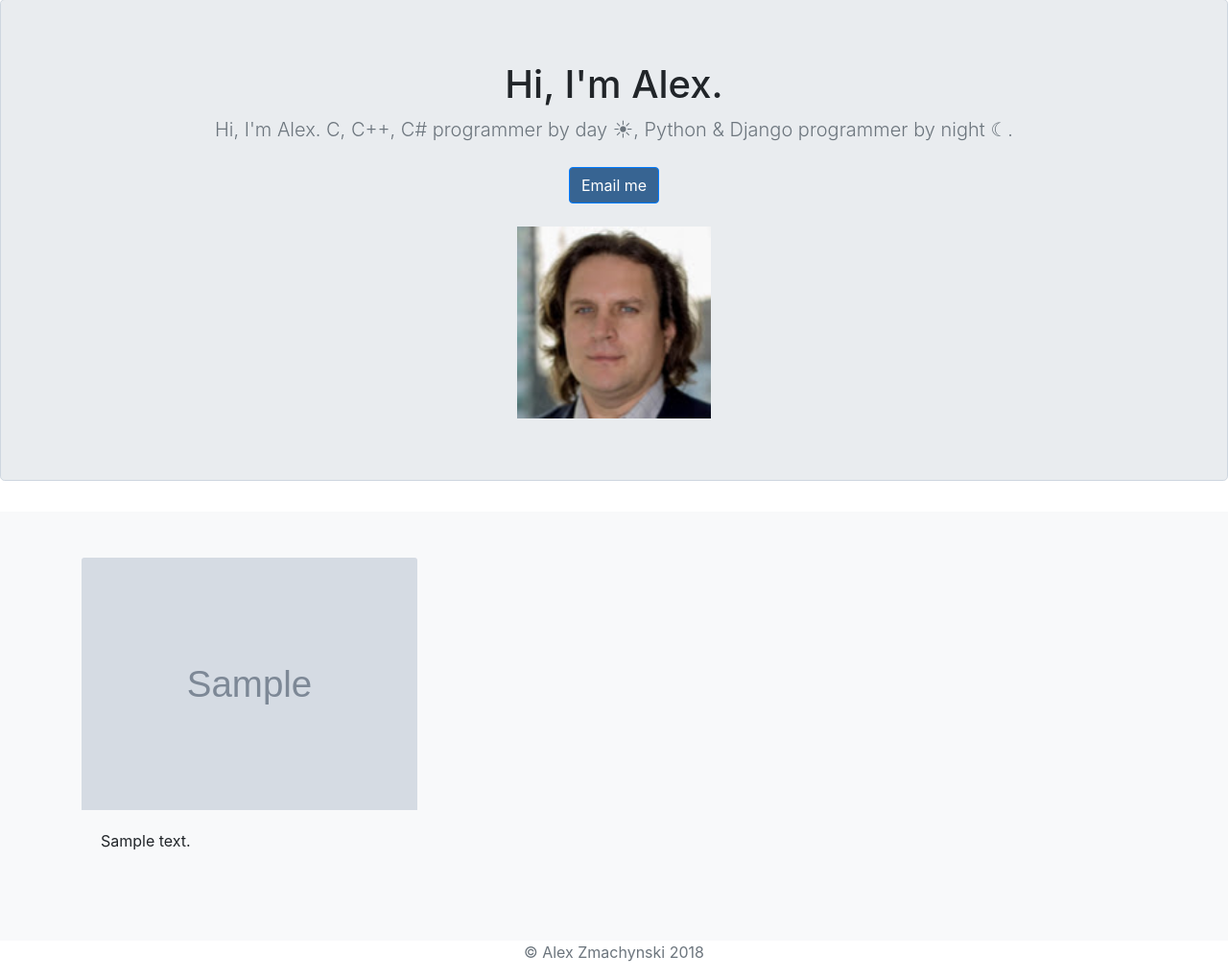
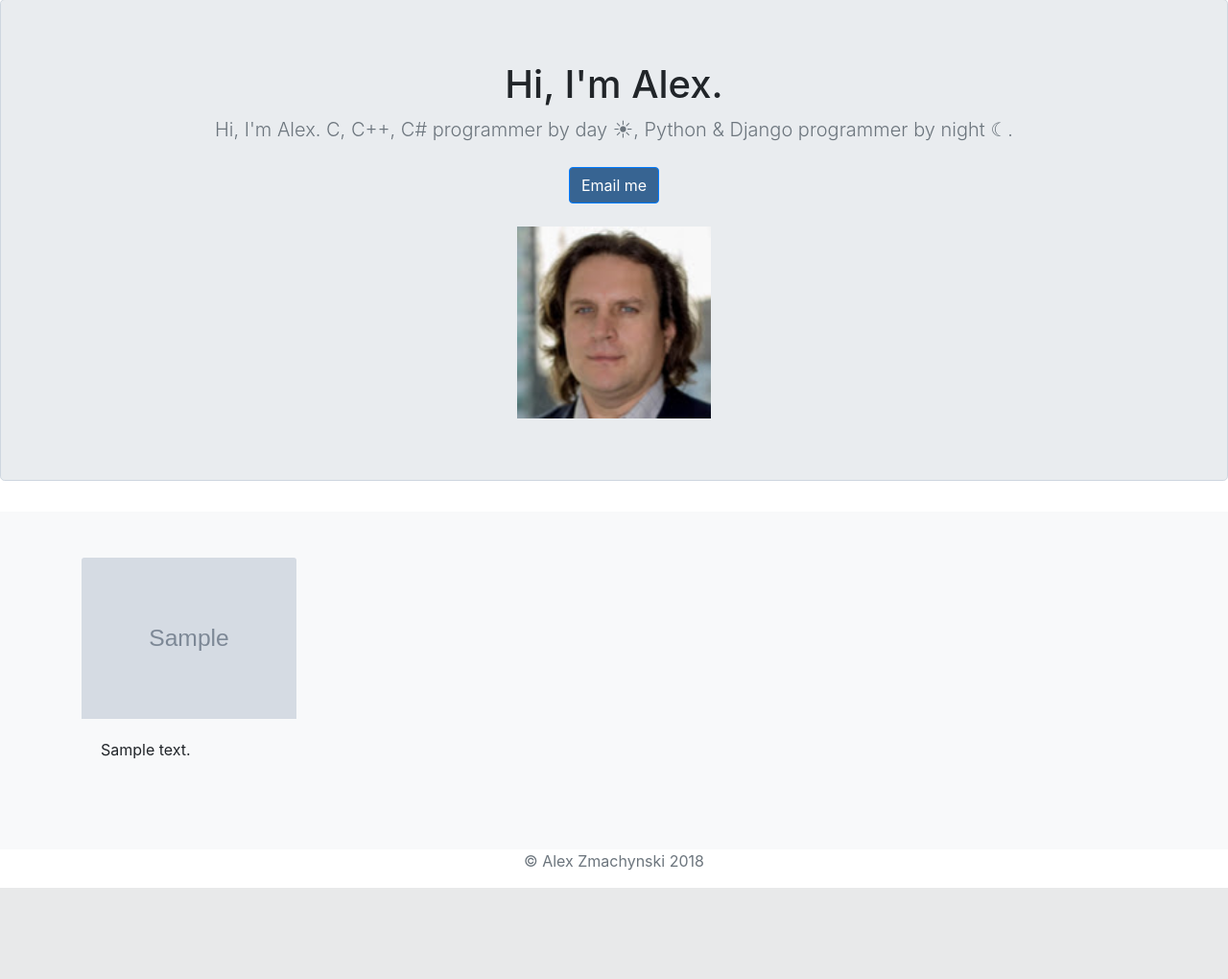
Before and after one commit to AlexZHD/portfolio-project, a Django app: template jobs/templates/jobs/home.html in a window 1280 px wide. Shown: the part 57-1077 px from the top of the page at 96% size. After the commit the page ends 982 px from the top, so only its background shows below. Run offline with Django 3.2, Linux system fonts and the light colour scheme; the template is opened without the code that fills it: most values are stand-ins (such as "Sample title", 1, 10 or a date in 2020); grey boxes marked "Sample" are stand-in pictures; data that the repository does not hold is empty; some libraries are stand-ins or nearby versions.

Commit message:
last release

```diff
--- a/jobs/templates/jobs/home.html
+++ b/jobs/templates/jobs/home.html
@@ -84,7 +84,7 @@
         </div> -->
 
         <div class="col-lg-4 col-sm-6">
-          <div class="thumbnail mb-4">
+          <div class="thumbnail mb-4" style="width: 14rem;">
             <img class="card-img-top" src="{{ job.image.url }}"/>
             <div class="card-body">
               <p class="card-text">{{ job.summary }}</p>
```
